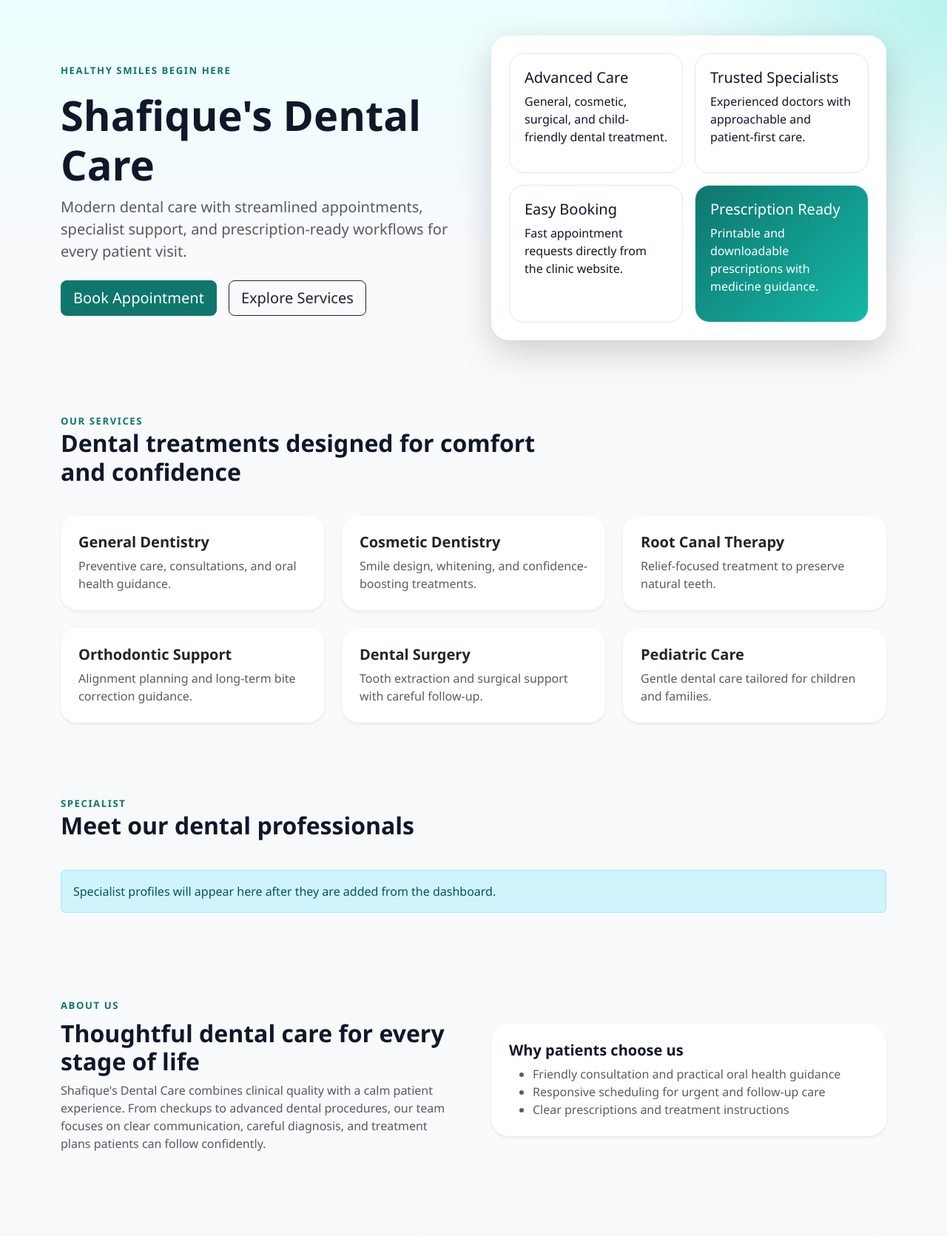
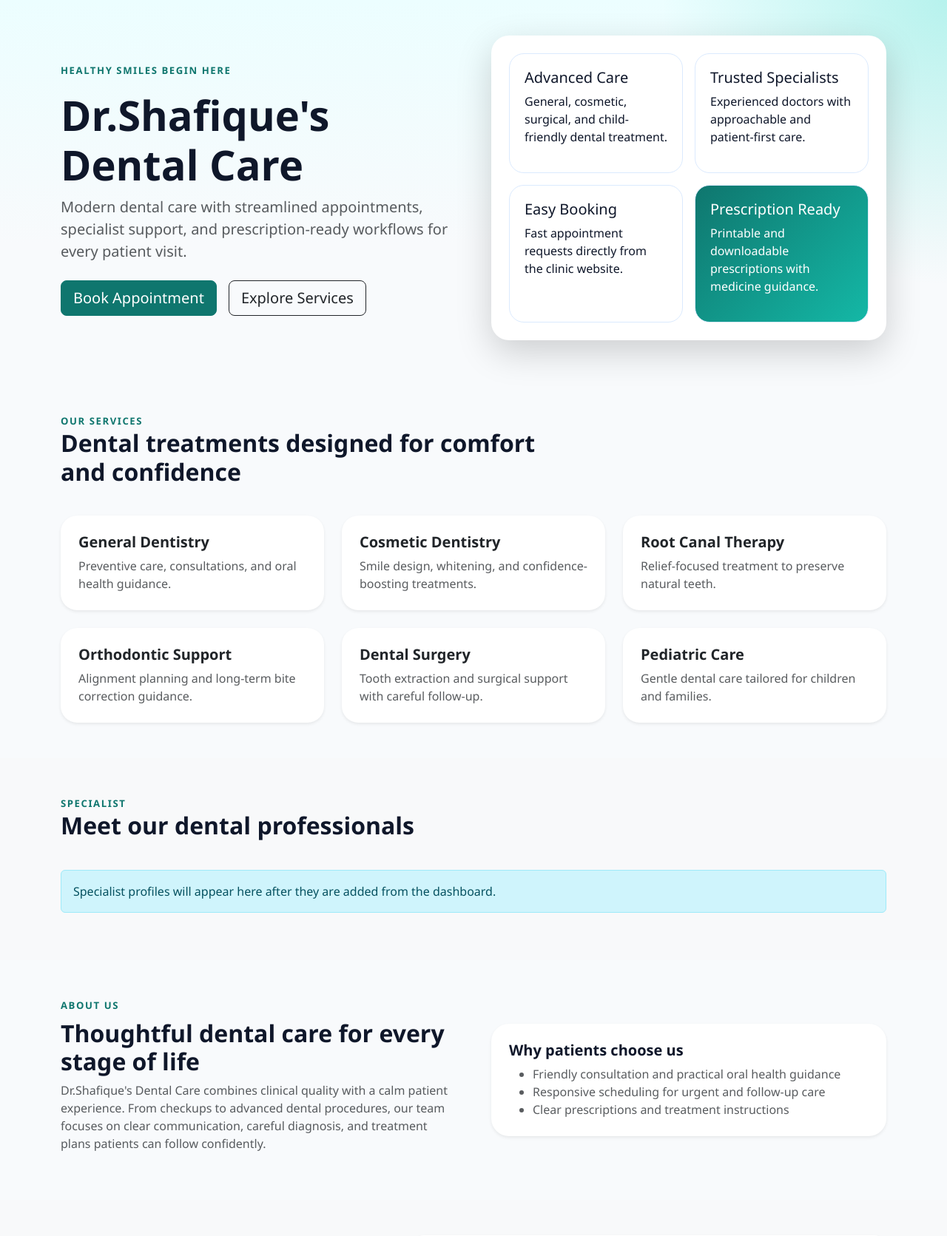
Before and after one commit to Mohammadridwan241/Dental-Management-System, a Django app: page / in a window 1280 px wide. Shown: the part 64-1735 px from the top of the page at 74% size. Run offline with Django 5.2, Linux system fonts and the light colour scheme; data comes from the database, SQL or seed files in the repository; data that the repository does not hold is empty.

Commit message:
edit files

```diff
--- a/templates/clinic/home.html
+++ b/templates/clinic/home.html
@@ -6,7 +6,7 @@
         <div class="row align-items-center g-5">
             <div class="col-lg-6">
                 <span class="eyebrow">Healthy smiles begin here</span>
-                <h1 class="display-4 fw-bold mt-3">Shafique's Dental Care</h1>
+                <h1 class="display-4 fw-bold mt-3">Dr.Shafique's Dental Care</h1>
                 <p class="lead text-muted">Modern dental care with streamlined appointments, specialist support, and prescription-ready workflows for every patient visit.</p>
                 <div class="d-flex gap-3 flex-wrap mt-4">
                     <a class="btn btn-clinic btn-lg" href="#appointment">Book Appointment</a>
@@ -108,7 +108,7 @@
             <div class="col-lg-6">
                 <span class="eyebrow">About Us</span>
                 <h2 class="fw-bold mt-2">Thoughtful dental care for every stage of life</h2>
-                <p class="text-muted">Shafique's Dental Care combines clinical quality with a calm patient experience. From checkups to advanced dental procedures, our team focuses on clear communication, careful diagnosis, and treatment plans patients can follow confidently.</p>
+                <p class="text-muted">Dr.Shafique's Dental Care combines clinical quality with a calm patient experience. From checkups to advanced dental procedures, our team focuses on clear communication, careful diagnosis, and treatment plans patients can follow confidently.</p>
             </div>
             <div class="col-lg-6">
                 <div class="about-panel shadow-sm">
--- a/templates/clinic/prescription_form.html
+++ b/templates/clinic/prescription_form.html
@@ -17,7 +17,7 @@
 
                 <div class="prescription-sheet mb-4">
                     <div class="prescription-clinic-title">
-                        <h2>Dr SHAFIQUE'S DENTAL CARE</h2>
+                        <h2>Dr. SHAFIQUE'S DENTAL CARE</h2>
                     </div>
                     <div class="prescription-top">
                         <div class="doctor-block doctor-block-left">
```
